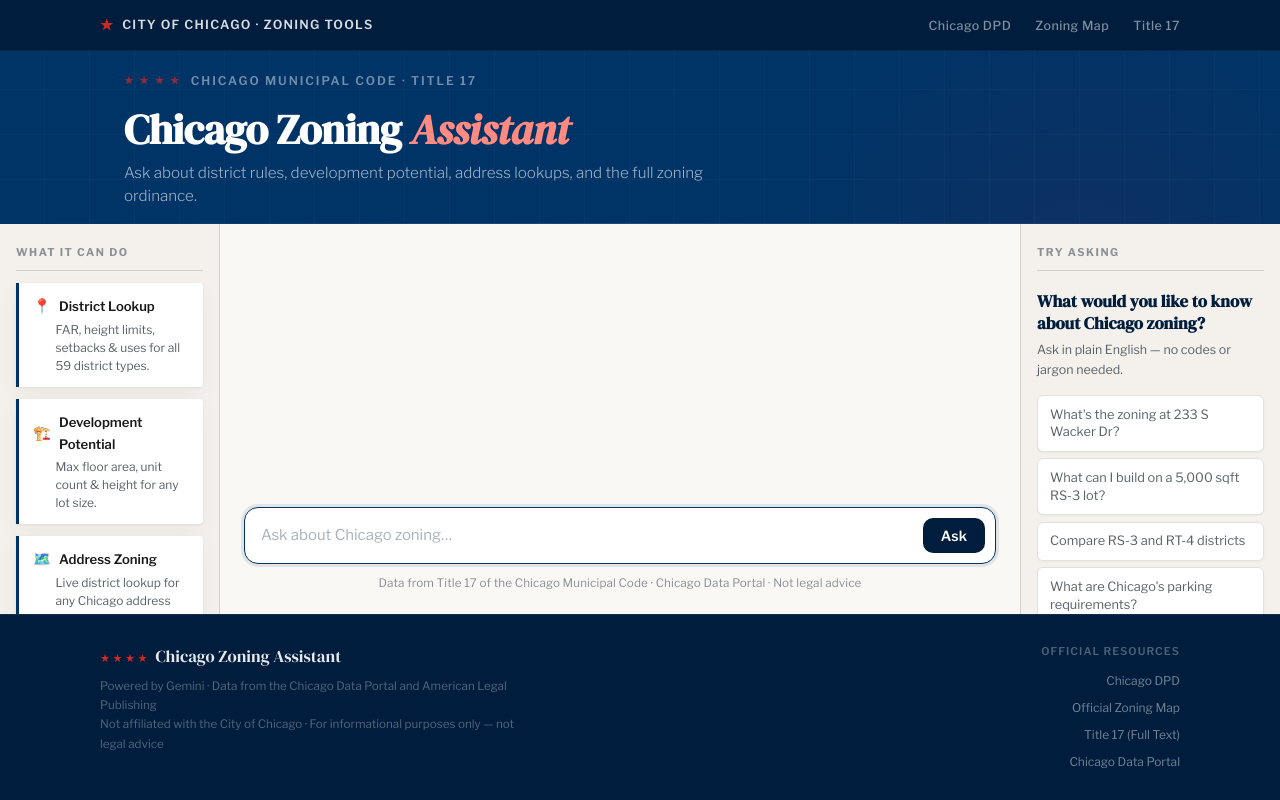
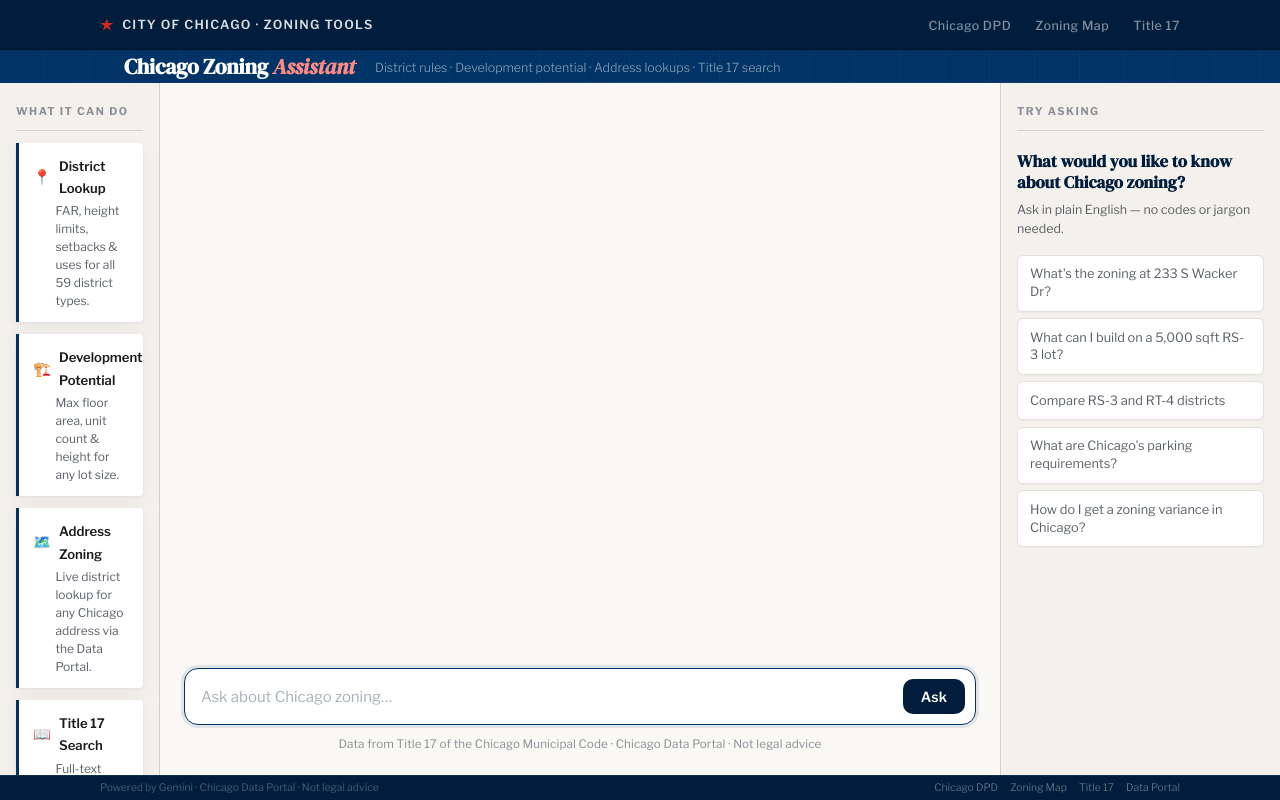
Before and after one commit to adkf37/chicago-zoning-mcp, a Flask app: page / in a window 1280 px wide. Run offline with Flask 3, Linux system fonts and the light colour scheme; some libraries are stand-ins or nearby versions.

Commit message:
front end fixes hopefully

```diff
--- a/web/templates/index.html
+++ b/web/templates/index.html
@@ -162,37 +162,32 @@
     .hero__inner {
       max-width: var(--max-width);
       margin: 0 auto;
-      padding: 1.25rem 1.5rem 1rem;
+      padding: 0.3rem 1.5rem 0.2rem;
+      display: flex;
+      align-items: center;
+      gap: 1.25rem;
     }
 
     .hero__eyebrow {
-      display: flex;
-      align-items: center;
-      gap: 0.6rem;
-      font-size: 0.75rem;
-      font-weight: 600;
-      letter-spacing: 0.16em;
-      text-transform: uppercase;
-      color: rgba(255,255,255,0.45);
-      margin-bottom: 1rem;
+      display: none;
     }
 
     .hero__eyebrow-stars {
       display: flex;
       gap: 0.2rem;
       color: var(--red);
-      font-size: 0.65rem;
+      font-size: 0.6rem;
       opacity: 0.7;
     }
 
     .hero__headline {
       font-family: var(--font-display);
-      font-size: clamp(1.8rem, 3.5vw, 2.6rem);
-      line-height: 1.1;
+      font-size: clamp(1rem, 1.8vw, 1.35rem);
+      line-height: 1.15;
       letter-spacing: -0.01em;
       color: #ffffff;
-      margin-bottom: 0.5rem;
-      max-width: 720px;
+      margin-bottom: 0;
+      white-space: nowrap;
     }
 
     .hero__headline em {
@@ -201,10 +196,9 @@
     }
 
     .hero__subtitle {
-      font-size: 0.95rem;
-      line-height: 1.55;
-      color: rgba(255,255,255,0.62);
-      max-width: 580px;
+      font-size: 0.78rem;
+      line-height: 1.45;
+      color: rgba(255,255,255,0.55);
       font-weight: 300;
       margin-bottom: 0;
     }
@@ -213,7 +207,7 @@
     .main-layout {
       flex: 1;
       display: grid;
-      grid-template-columns: 220px 1fr 260px;
+      grid-template-columns: 160px 3fr 1fr;
       min-height: 0;
       overflow: hidden;
     }
@@ -614,65 +608,53 @@
     .site-footer {
       background: var(--navy-deep);
       border-top: 1px solid rgba(255,255,255,0.08);
-      padding: 1.75rem 1.5rem;
+      padding: 0.2rem 1.5rem;
       flex-shrink: 0;
     }
 
     .site-footer__inner {
       max-width: var(--max-width);
       margin: 0 auto;
-      display: grid;
-      grid-template-columns: 1fr auto;
+      display: flex;
+      align-items: center;
       gap: 1.5rem;
-      align-items: start;
+      justify-content: space-between;
     }
 
     .site-footer__brand {
-      display: flex;
-      align-items: center;
-      gap: 0.5rem;
-      font-family: var(--font-display);
-      font-size: 1.05rem;
-      color: rgba(255,255,255,0.9);
-      margin-bottom: 0.35rem;
+      display: none;
     }
 
     .site-footer__brand-stars {
-      display: flex;
-      gap: 0.15rem;
-      color: var(--red);
-      font-size: 0.7rem;
-      margin-top: 0.15rem;
+      display: none;
     }
 
     .site-footer__meta {
-      font-size: 0.73rem;
-      color: rgba(255,255,255,0.32);
-      line-height: 1.65;
-      max-width: 420px;
+      font-size: 0.65rem;
+      color: rgba(255,255,255,0.28);
+      line-height: 1.4;
+      white-space: nowrap;
+      overflow: hidden;
+      text-overflow: ellipsis;
     }
 
     .site-footer__links {
       display: flex;
-      flex-direction: column;
-      gap: 0.4rem;
+      flex-direction: row;
+      gap: 0.75rem;
       text-align: right;
     }
 
     .site-footer__links-label {
-      font-size: 0.67rem;
-      font-weight: 600;
-      letter-spacing: 0.1em;
-      text-transform: uppercase;
-      color: rgba(255,255,255,0.3);
-      margin-bottom: 0.25rem;
+      display: none;
     }
 
     .site-footer__links a {
-      font-size: 0.75rem;
-      color: rgba(255,255,255,0.45);
+      font-size: 0.65rem;
+      color: rgba(255,255,255,0.35);
       text-decoration: none;
       transition: color 0.2s;
+      white-space: nowrap;
     }
 
     .site-footer__links a:hover {
@@ -681,7 +663,7 @@
 
     /* ─── RESPONSIVE ──────────────────────────────────────── */
     @media (max-width: 900px) {
-      .main-layout { grid-template-columns: 200px 1fr; }
+      .main-layout { grid-template-columns: 160px 1fr; }
       .suggestions-panel { display: none; }
     }
     @media (max-width: 768px) {
@@ -689,9 +671,9 @@
       .sidebar { display: none; }
       .top-nav__links { display: none; }
       .bubble { max-width: 90%; }
-      .site-footer__inner { grid-template-columns: 1fr; }
-      .site-footer__links { text-align: left; }
-      .hero__headline { font-size: 1.6rem; }
+      .site-footer__inner { flex-direction: column; align-items: flex-start; gap: 0.25rem; }
+      .site-footer__links { flex-wrap: wrap; }
+      .hero__headline { font-size: 1rem; }
     }
   </style>
 </head>
@@ -716,13 +698,9 @@
   <header class="hero">
     <div class="hero__bg-grid" aria-hidden="true"></div>
     <div class="hero__inner">
-      <p class="hero__eyebrow">
-        <span class="hero__eyebrow-stars" aria-hidden="true">★ ★ ★ ★</span>
-        Chicago Municipal Code · Title 17
-      </p>
       <h1 class="hero__headline">Chicago Zoning <em>Assistant</em></h1>
       <p class="hero__subtitle">
-        Ask about district rules, development potential, address lookups, and the full zoning ordinance.
+        District rules · Development potential · Address lookups · Title 17 search
       </p>
     </div>
   </header>
@@ -814,22 +792,14 @@
   <!-- ═══ FOOTER ══════════════════════════════════════════════ -->
   <footer class="site-footer">
     <div class="site-footer__inner">
-      <div>
-        <div class="site-footer__brand">
-          <span class="site-footer__brand-stars" aria-hidden="true">★ ★ ★ ★</span>
-          Chicago Zoning Assistant
-        </div>
-        <div class="site-footer__meta">
-          Powered by Gemini · Data from the Chicago Data Portal and American Legal Publishing<br/>
-          Not affiliated with the City of Chicago · For informational purposes only — not legal advice
-        </div>
+      <div class="site-footer__meta">
+        Powered by Gemini · Chicago Data Portal · Not legal advice
       </div>
       <div class="site-footer__links">
-        <p class="site-footer__links-label">Official Resources</p>
         <a href="https://www.chicago.gov/city/en/depts/dcd/supp_info/zoning.html" target="_blank" rel="noopener">Chicago DPD</a>
-        <a href="https://gisapps.chicago.gov/ChicagoMaps/zoningDistricts" target="_blank" rel="noopener">Official Zoning Map</a>
-        <a href="https://codelibrary.amlegal.com/codes/chicago/latest/chicago_il/0-0-0-2647389" target="_blank" rel="noopener">Title 17 (Full Text)</a>
-        <a href="https://data.cityofchicago.org/" target="_blank" rel="noopener">Chicago Data Portal</a>
+        <a href="https://gisapps.chicago.gov/ChicagoMaps/zoningDistricts" target="_blank" rel="noopener">Zoning Map</a>
+        <a href="https://codelibrary.amlegal.com/codes/chicago/latest/chicago_il/0-0-0-2647389" target="_blank" rel="noopener">Title 17</a>
+        <a href="https://data.cityofchicago.org/" target="_blank" rel="noopener">Data Portal</a>
       </div>
     </div>
   </footer>
```
